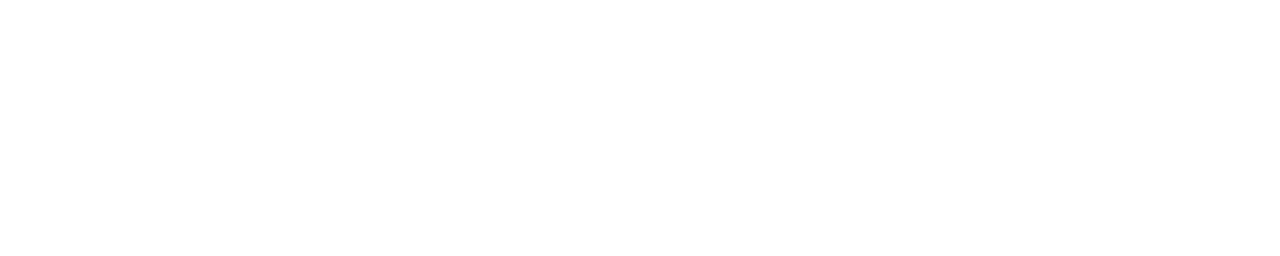
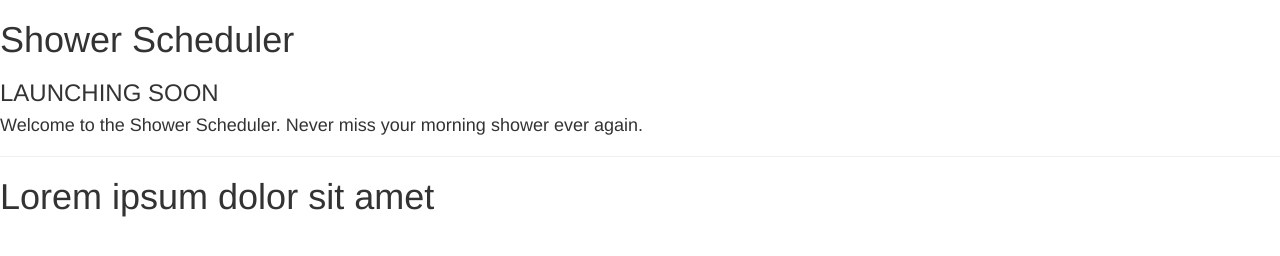
Before and after one commit to puan0601/ShowerScheduler, a website: page views/index.html in a window 1280 px wide. Drawn offline with nearby package versions, Linux system fonts and the light colour scheme.

Commit message:
static html added to index.html. SPRINT 0 FINISHED

```diff
--- a/views/index.html
+++ b/views/index.html
@@ -22,6 +22,10 @@
     <title>Shower Scheduler</title>
   </head>
   <body>
-
+    <h1>Shower Scheduler</h1>
+    <h3>LAUNCHING SOON</h3>
+    <h4>Welcome to the Shower Scheduler. Never miss your morning shower ever again.</h4>
+    <hr>
+    <h1>Lorem ipsum dolor sit amet</h1>
   </body>
 </html>
```
